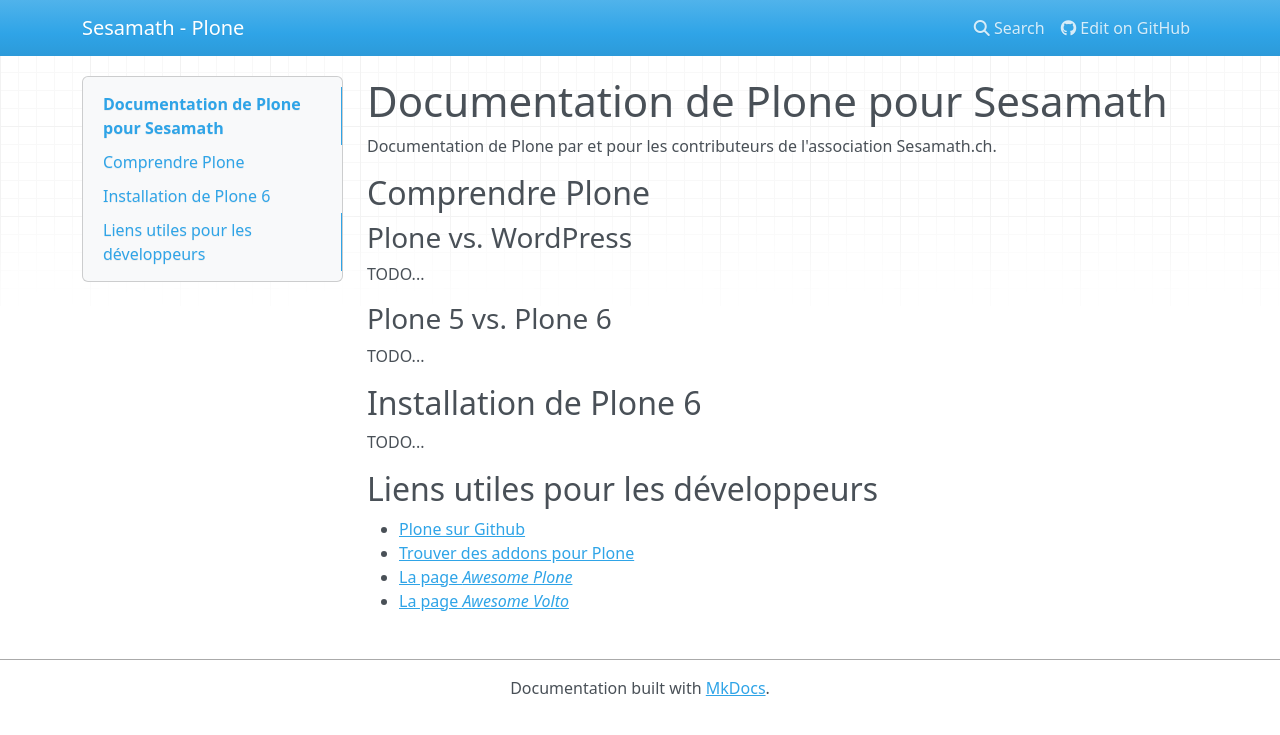
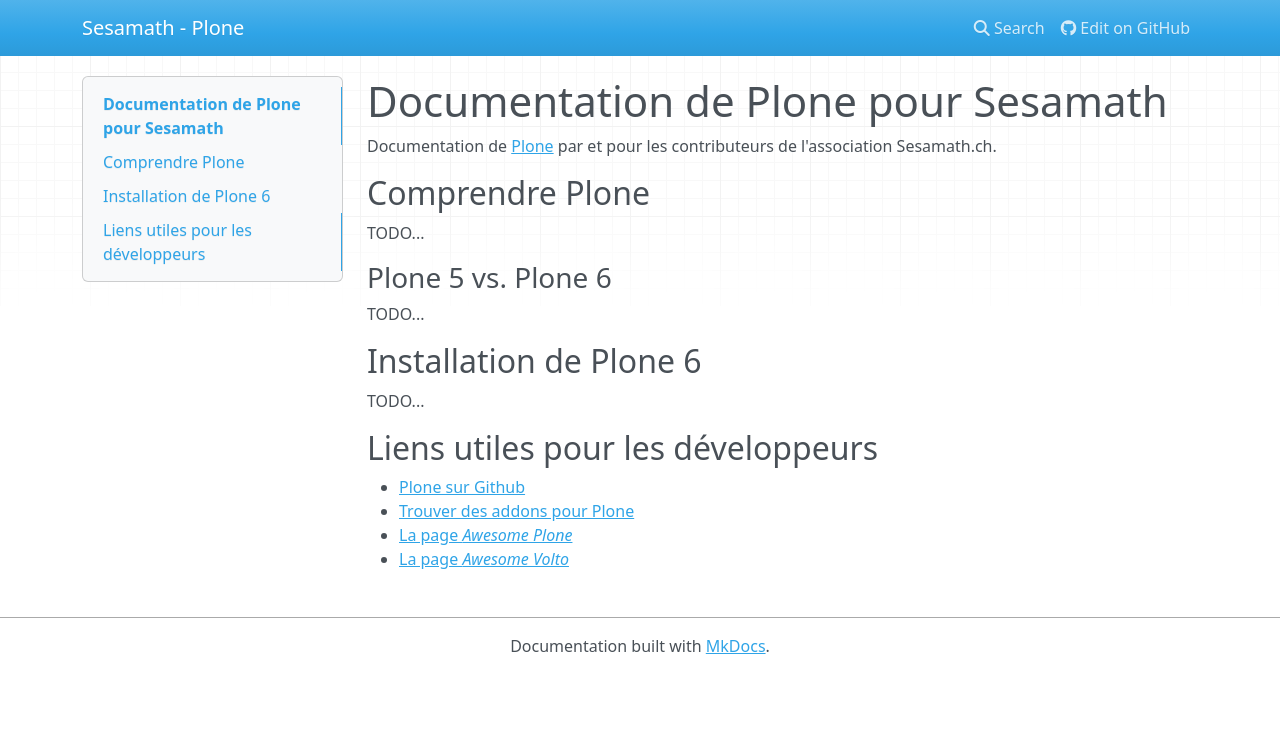
Before and after one commit to Delleyjm/sesamath-plone-docs-src, an MkDocs documentation site: the page built from docs/index.md, in a window 1280 px wide. Shown: the top 735 px of the page. Built offline with MkDocs 1.6.1, drawn with Linux system fonts in a browser that asks for light colours; nearby versions of some CDN libraries.

Commit message:
Some tweak

```diff
--- a/docs/index.md
+++ b/docs/index.md
@@ -1,10 +1,8 @@
 # Documentation de Plone pour Sesamath
 
-Documentation de Plone par et pour les contributeurs de l'association Sesamath.ch.
+Documentation de [Plone](https://plone.org) par et pour les contributeurs de l'association Sesamath.ch.
 
 ## Comprendre Plone
-
-### Plone vs. WordPress
 
 TODO...
 
```
